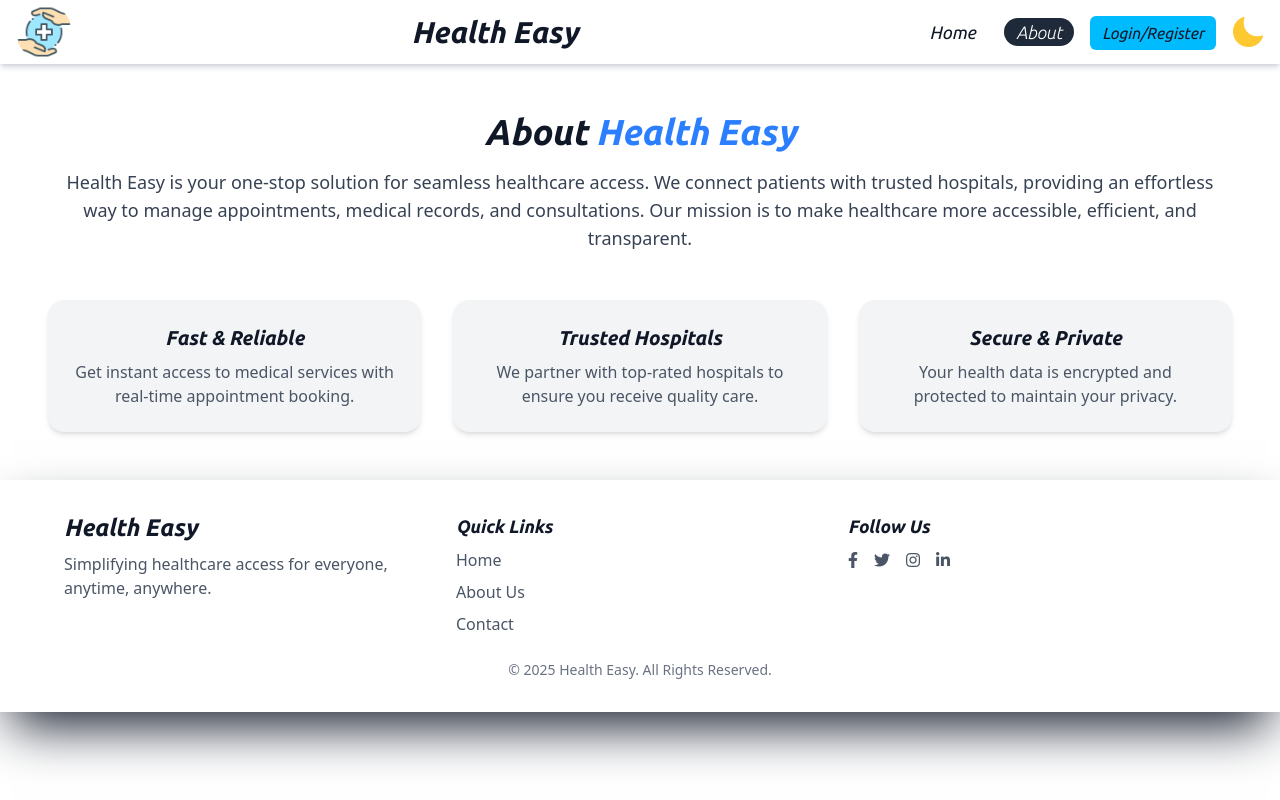
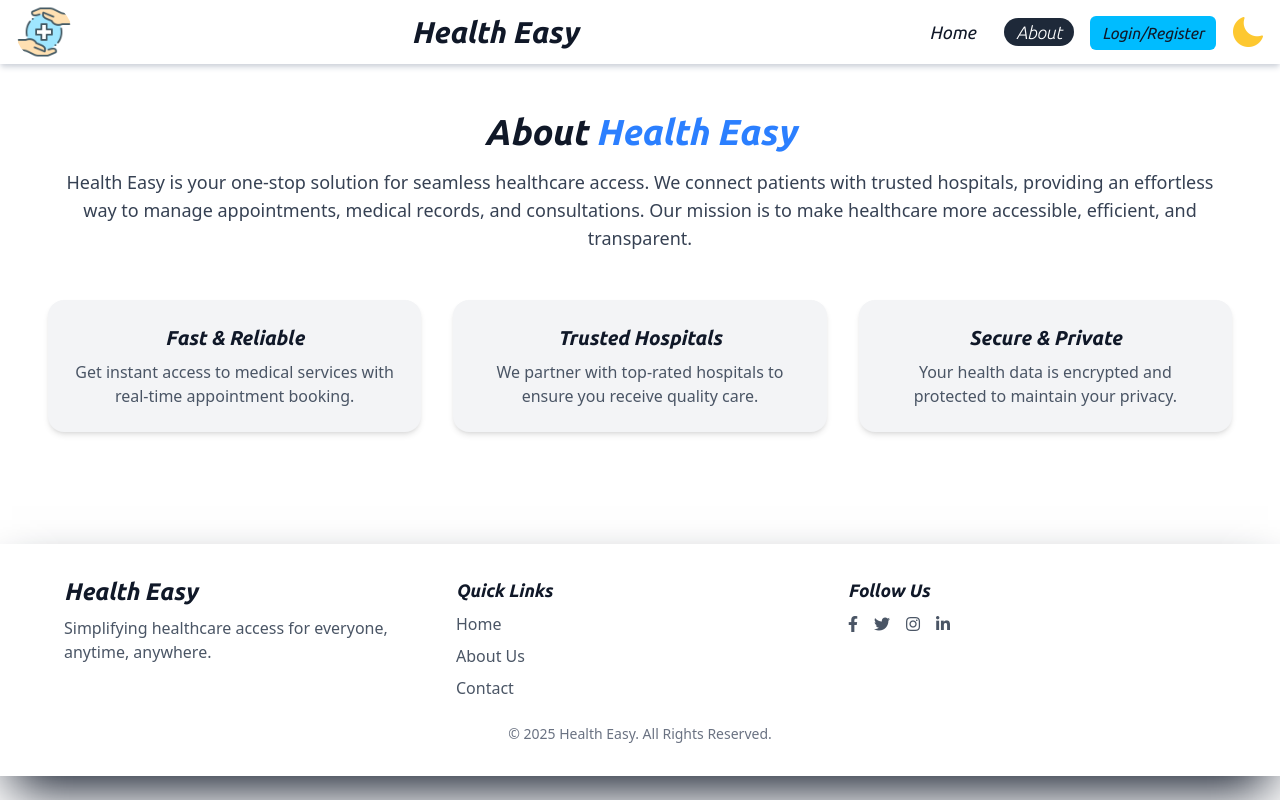
Before and after one commit to AnmolChauhan1234/Health, a React (Vite) app in the folder frontend/: page /about in a window 1280 px wide. Built offline with nearby package versions, Linux system fonts and the light colour scheme; no server answers.

Commit message:
mobile view route fixes

```diff
--- a/frontend/src/Pages/About/About.jsx
+++ b/frontend/src/Pages/About/About.jsx
@@ -3,7 +3,7 @@ import React from "react";
 function About() {
   return (
     <section
-      className="bg-white dark:bg-gray-900 text-gray-900 dark:text-white py-12 px-4 sm:px-6 lg:px-12"
+      className="min-h-[60vh] bg-white dark:bg-gray-900 text-gray-900 dark:text-white py-12 px-4 sm:px-6 lg:px-12"
     >
 
       {/* Header and description section starts here */}
--- a/frontend/src/components/Header/Header.jsx
+++ b/frontend/src/components/Header/Header.jsx
@@ -148,6 +148,7 @@ function Header() {
       {/* Mobile menu starts here */}
       {isOpen && (
         <div className="fixed inset-0 flex justify-end z-50">
+
           {/* Background overlay */}
           <div
             className="bg-black opacity-50 w-1/2 h-full cursor-pointer"
@@ -155,8 +156,11 @@ function Header() {
           ></div>
 
           {/* Menu container */}
-          <div className="w-1/2 h-full bg-white dark:bg-gray-900 shadow-lg shadow-gray-300 dark:shadow-sm dark:shadow-black p-6 ubuntu-medium-italic text-base z-50 overflow-y-auto">
+          <div
+            className="w-1/2 h-full bg-white dark:bg-gray-900 shadow-lg shadow-gray-300 dark:shadow-sm dark:shadow-black p-6 ubuntu-medium-italic text-base z-50 overflow-y-auto"
+          >
             <ul className="flex flex-col items-center gap-y-6">
+
               {/* Close button */}
               <li className="w-full flex justify-end">
                 <button
@@ -212,7 +216,7 @@ function Header() {
               <li className="w-full">
                 {user ? (
                   <NavLink
-                    to="/profile"
+                    to="/dashboard"
                     className={({ isActive }) => {
                       return `${
                         isActive
@@ -255,6 +259,7 @@ function Header() {
               </li>
             </ul>
           </div>
+
         </div>
       )}
       {/* Mobile menu ends here */}
```
